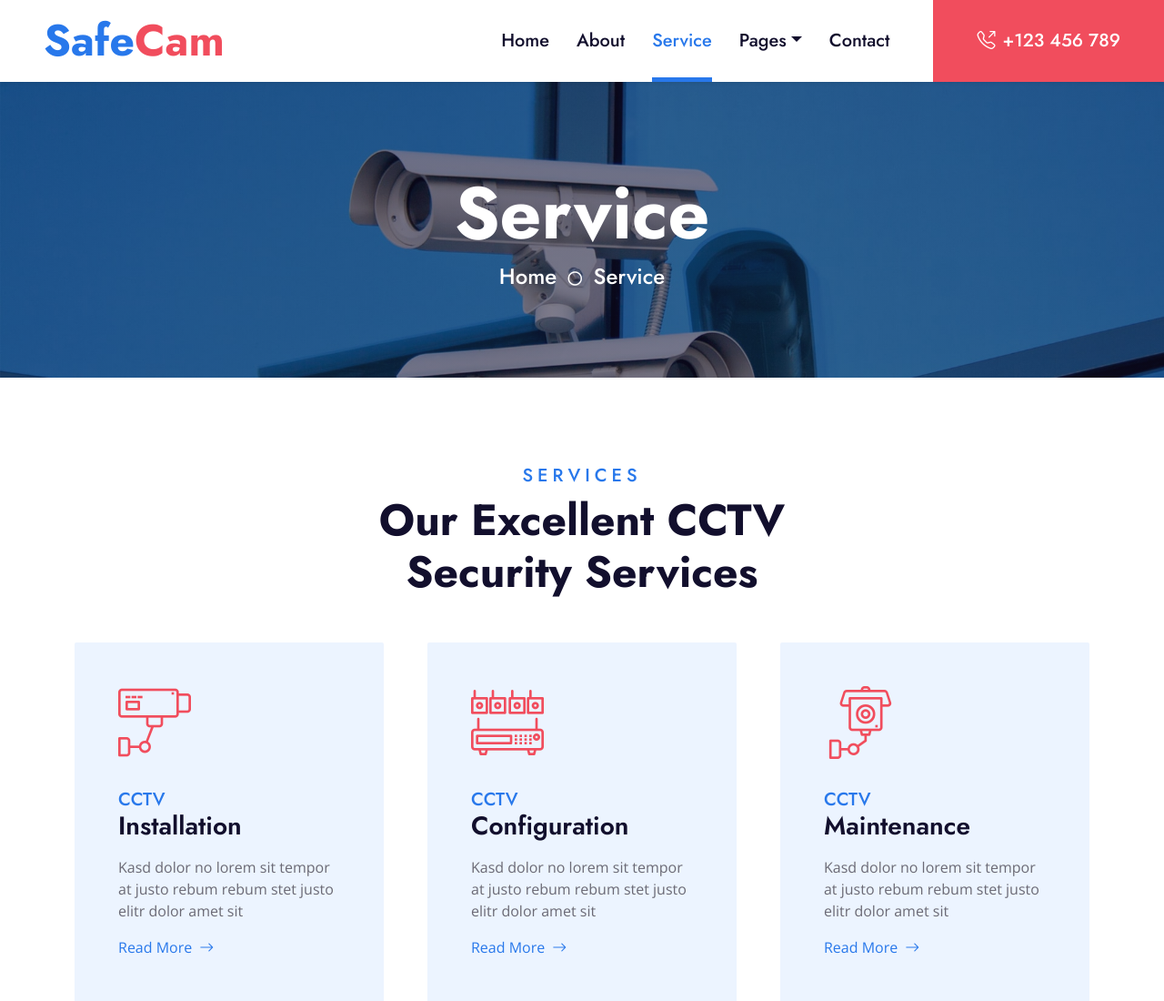
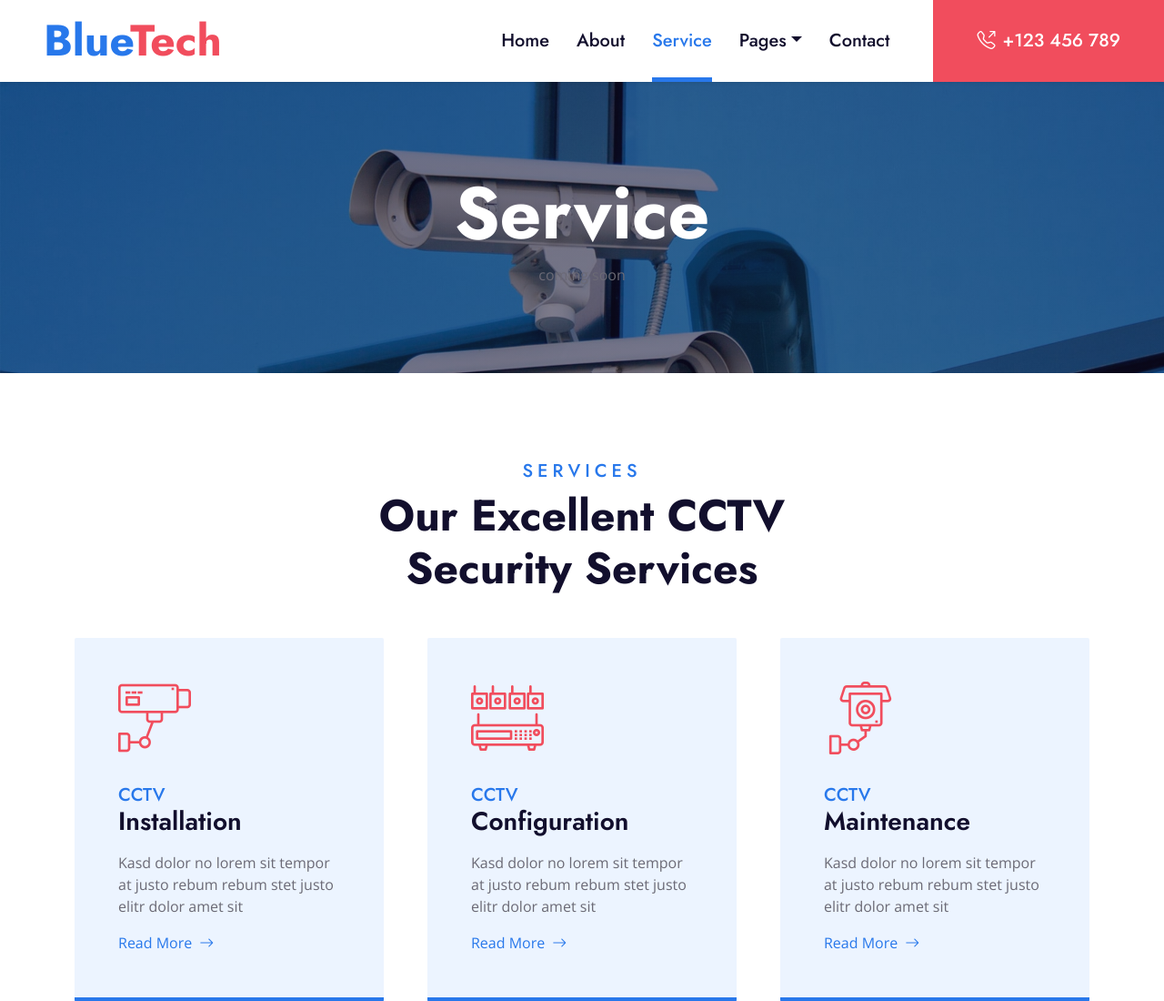
Before and after one commit to kyljax/bluetechwireless, a website: page service.html in a window 1280 px wide. Shown: the top 1100 px of the page at 91% size. Drawn offline with nearby package versions, Linux system fonts and the light colour scheme; files whose address does not match are found by name.

Commit message:
Update service.html

```diff
--- a/service.html
+++ b/service.html
@@ -34,15 +34,15 @@
 <body>
     <!-- Navbar Start -->
     <nav class="navbar navbar-expand-lg bg-white navbar-light shadow-sm py-3 py-lg-0 px-3 px-lg-0">
-        <a href="index.html" class="navbar-brand ms-lg-5">
-            <h1 class="display-5 m-0 text-primary">Safe<span class="text-secondary">Cam</span></h1>
+        <a href="https://bluetechwireless.onrender.com/" class="navbar-brand ms-lg-5">
+            <h1 class="display-5 m-0 text-primary">Blue<span class="text-secondary">Tech</span></h1>
         </a>
         <button class="navbar-toggler" type="button" data-bs-toggle="collapse" data-bs-target="#navbarCollapse">
             <span class="navbar-toggler-icon"></span>
         </button>
         <div class="collapse navbar-collapse" id="navbarCollapse">
             <div class="navbar-nav ms-auto py-0">
-                <a href="index.html" class="nav-item nav-link">Home</a>
+                <a href="https://bluetechwireless.onrender.com/" class="nav-item nav-link">Home</a>
                 <a href="about.html" class="nav-item nav-link">About</a>
                 <a href="service.html" class="nav-item nav-link active">Service</a>
                 <div class="nav-item dropdown">
@@ -68,9 +68,10 @@
         <div class="row py-5">
             <div class="col-12 text-center">
                 <h1 class="display-1 text-white animated zoomIn">Service</h1>
-                <a href="" class="h4 text-white">Home</a>
+<!--                 <a href="" class="h4 text-white">Home</a>
                 <i class="far fa-circle text-white px-2"></i>
-                <a href="" class="h4 text-white">Service</a>
+                <a href="" class="h4 text-white">Service</a> -->
+                coming soon
             </div>
         </div>
     </div>
```
